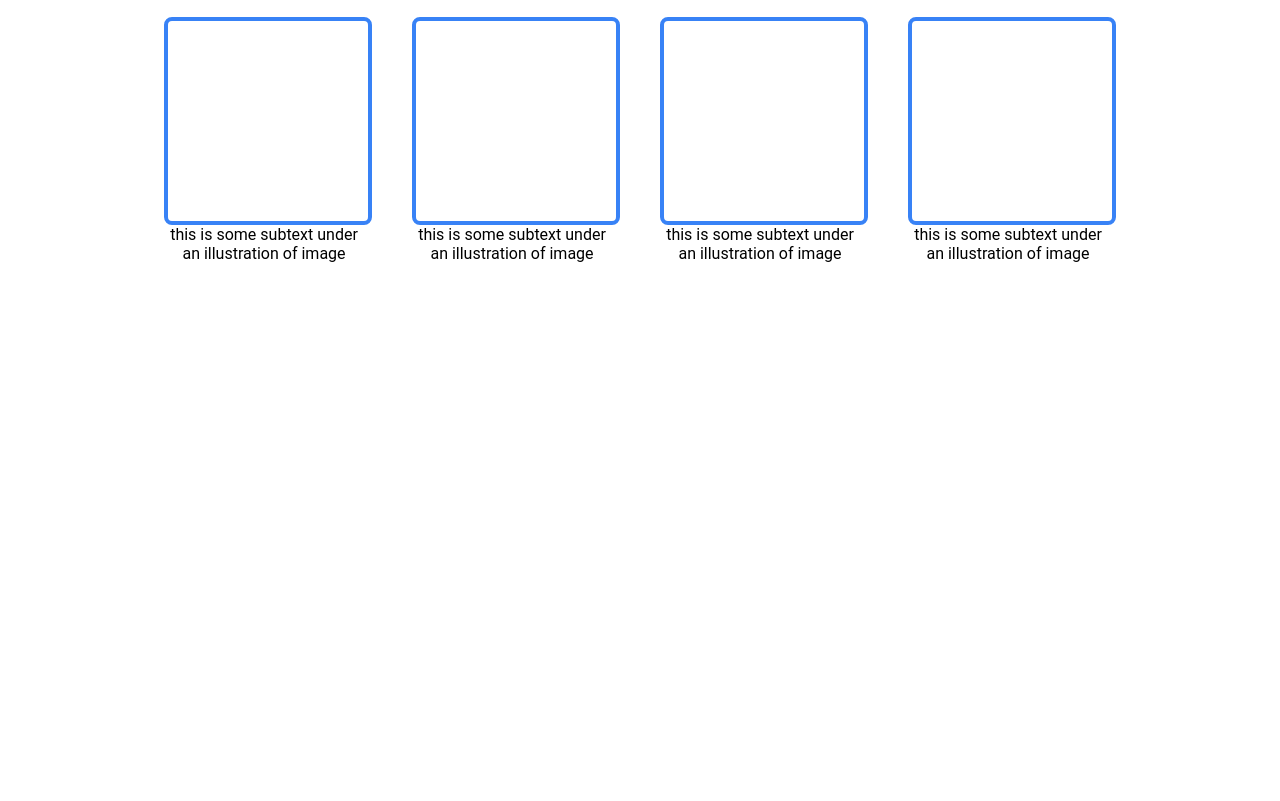
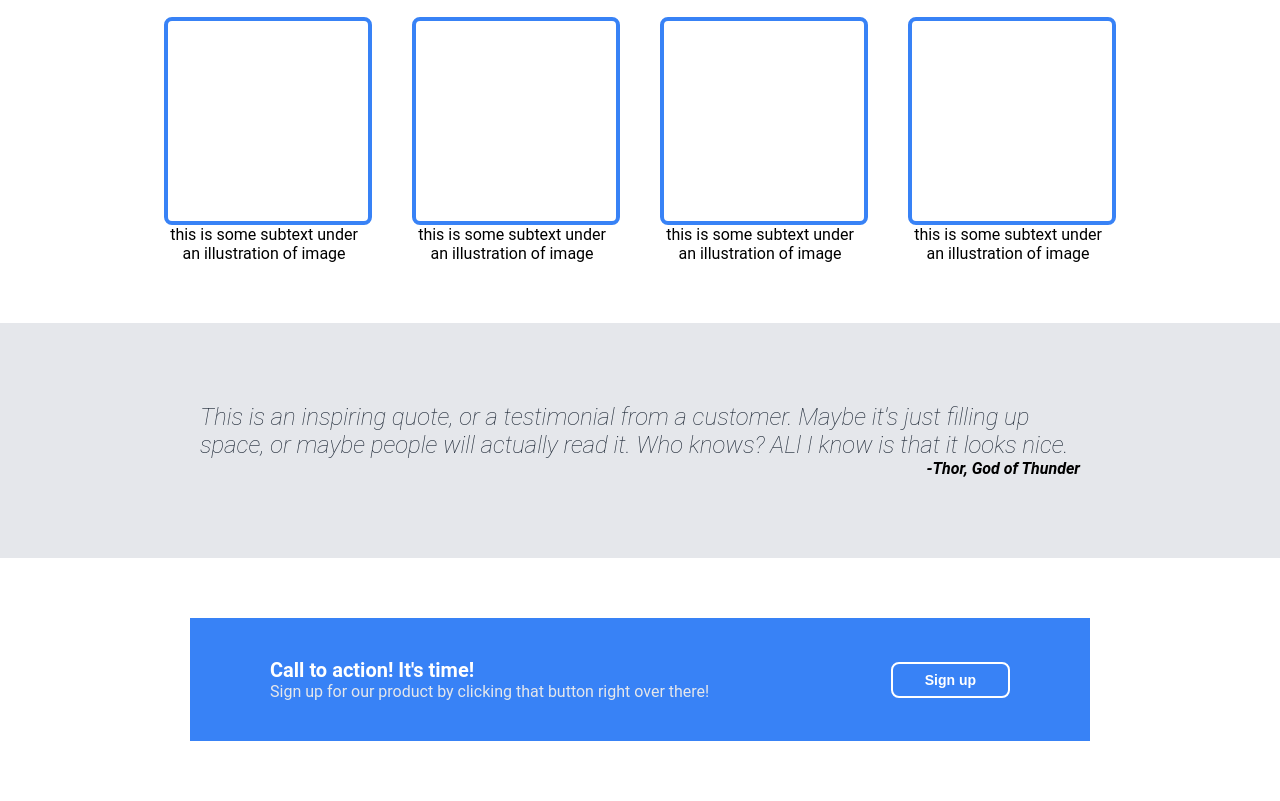
Before and after one commit to chromiumsilver/silly-cats, a plain HTML site: page index.html in a window 1280 px wide. Shown: the part 522-1323 px from the top of the page. Before the commit the page ends 845 px from the top, so only its background shows below. Drawn offline with Linux system fonts and the light colour scheme.

Commit message:
feat: Structure quote and signup section

```diff
--- a/index.html
+++ b/index.html
@@ -47,6 +47,19 @@
       </div>
     </div>
   </div>
+  <div class="block lightgray">
+    <div class="quote">This is an inspiring quote, or a testimonial from a customer. Maybe it's just filling up space, or maybe people will actually read it. Who knows? ALl I know is that it looks nice.</div>
+    <div class="signature">-Thor, God of Thunder</div>
+  </div>
+  <div class="block white">
+    <div class="blue">
+      <div class="container2">
+        <div class="call">Call to action! It's time!</div>
+        <div class="subtext">Sign up for our product by clicking that button right over there!</div>
+      </div>
+      <button class="signup">Sign up</button>
+    </div>
+  </div>
 
 </body>
 
--- a/style.css
+++ b/style.css
@@ -114,3 +114,47 @@ button {
 .text {
   width: 200px;
 }
+
+.lightgray {
+  background-color: #e5e7eb;
+  padding: 80px 200px;
+}
+
+.quote {
+  color: #1f2937;
+  font-size: 24px;
+  font-style: italic;
+  font-weight: lighter;
+}
+
+.signature {
+  text-align: right;
+  font-style: oblique;
+  font-weight: bold;
+}
+
+.blue {
+  background-color: #3882f6;
+  display: flex;
+  align-items: center;
+  justify-content: space-between;
+  gap: 20px;
+  padding: 40px 80px;
+  margin: 40px;
+}
+
+.blue .call {
+  font-size: 20px;
+  font-weight: bold;
+  color: white;
+}
+
+.blue .subtext {
+  font-size: 16px;
+  color: #e5e7eb;
+}
+
+.blue .signup {
+  border: 2px solid white;
+  text-wrap: nowrap;
+}
```
